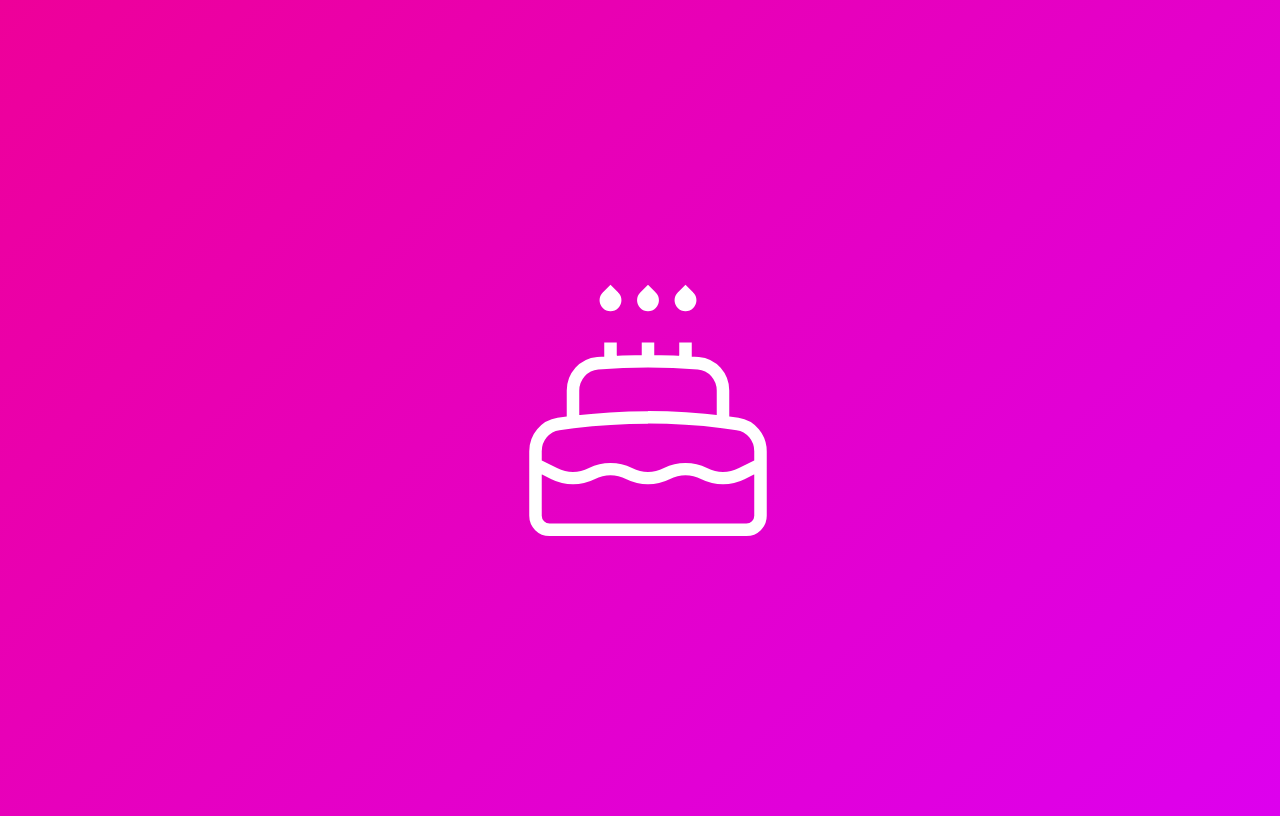
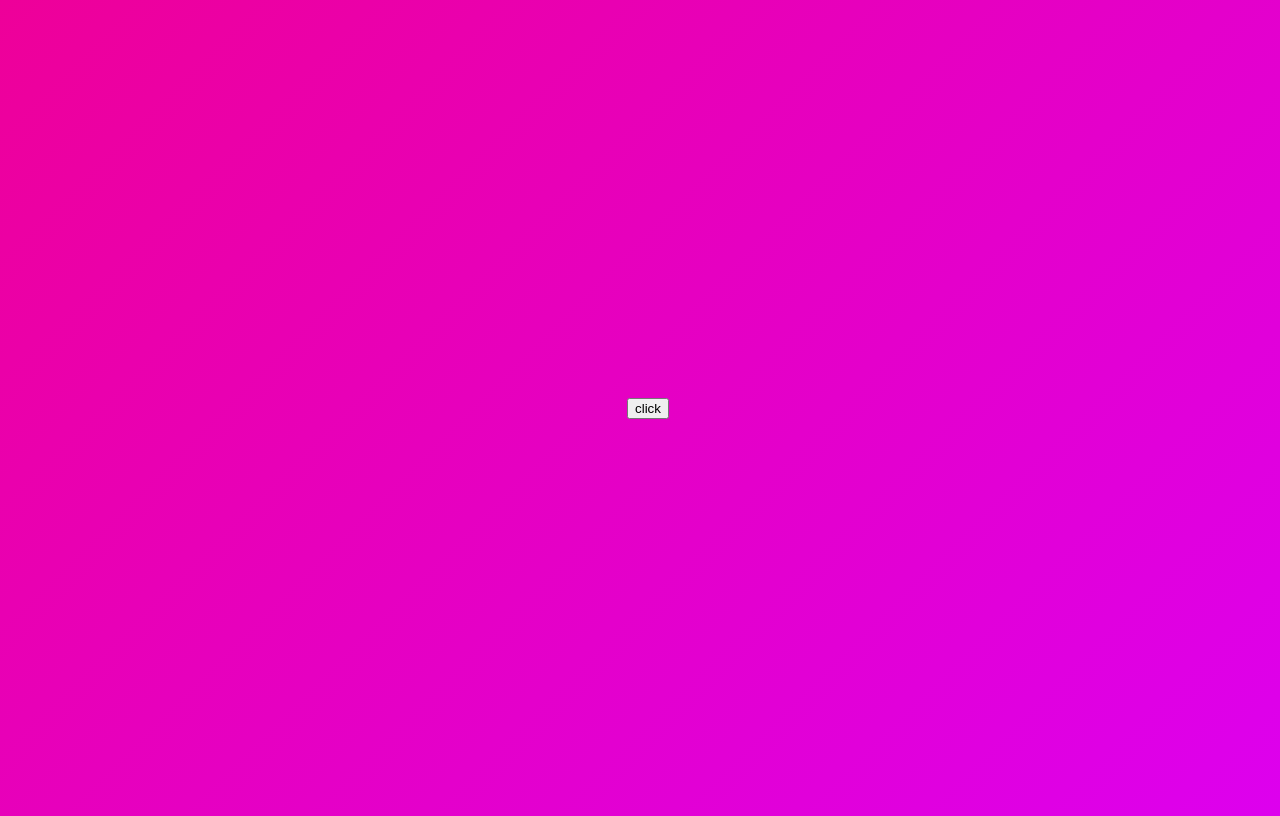
Before and after one commit to kangkyeongseo/framer-motion, a React (Create React App) app: page / in a window 1280 px wide. Built offline with nearby package versions, Linux system fonts and the light colour scheme.

Commit message:
feat: AnimatePresence

```diff
--- a/src/App.js
+++ b/src/App.js
@@ -1,4 +1,5 @@
-import { motion } from "framer-motion";
+import { AnimatePresence, motion } from "framer-motion";
+import { useState } from "react";
 import styled from "styled-components";
 
 const Wrapper = styled(motion.div)`
@@ -9,42 +10,35 @@ const Wrapper = styled(motion.div)`
   align-items: center;
 `;
 
-const Svg = styled(motion.svg)`
+const Box = styled(motion.div)`
   width: 300px;
   height: 300px;
+  border-radius: 50px;
+  background-color: rgba(255, 255, 255, 1);
+  box-shadow: 0 2px 3px rgba(0, 0, 0, 0.1), 0 10px 20px rgba(0, 0, 0, 0.5);
 `;
 
-const svgVariants = {
-  start: { pathLength: 0, opacity: 0 },
-  end: {
-    pathLength: 1,
-    opacity: 1,
-    transition: { default: { duration: 5 }, opacity: { duration: 3 } },
-  },
+const boxVariants = {
+  initial: { opacity: 0, scale: 0, rotateZ: 45 },
+  visible: { opacity: 1, scale: 1, rotateZ: 0 },
+  leaving: { opacity: 0, scale: 0, y: 100 },
 };
 
 function App() {
+  const [isShowing, setIsShowing] = useState(false);
   return (
     <Wrapper>
-      <Svg
-        xmlns="http://www.w3.org/2000/svg"
-        fill="none"
-        viewBox="0 0 24 24"
-        stroke-width="1.5"
-        stroke="currentColor"
-        class="w-6 h-6"
-      >
-        <motion.path
-          variants={svgVariants}
-          initial="start"
-          animate="end"
-          stroke="white"
-          strokeWidth={1}
-          stroke-linecap="round"
-          stroke-linejoin="round"
-          d="M12 8.25v-1.5m0 1.5c-1.355 0-2.697.056-4.024.166C6.845 8.51 6 9.473 6 10.608v2.513m6-4.87c1.355 0 2.697.055 4.024.165C17.155 8.51 18 9.473 18 10.608v2.513m-3-4.87v-1.5m-6 1.5v-1.5m12 9.75l-1.5.75a3.354 3.354 0 01-3 0 3.354 3.354 0 00-3 0 3.354 3.354 0 01-3 0 3.354 3.354 0 00-3 0 3.354 3.354 0 01-3 0L3 16.5m15-3.38a48.474 48.474 0 00-6-.37c-2.032 0-4.034.125-6 .37m12 0c.39.049.777.102 1.163.16 1.07.16 1.837 1.094 1.837 2.175v5.17c0 .62-.504 1.124-1.125 1.124H4.125A1.125 1.125 0 013 20.625v-5.17c0-1.08.768-2.014 1.837-2.174A47.78 47.78 0 016 13.12M12.265 3.11a.375.375 0 11-.53 0L12 2.845l.265.265zm-3 0a.375.375 0 11-.53 0L9 2.845l.265.265zm6 0a.375.375 0 11-.53 0L15 2.845l.265.265z"
-        />
-      </Svg>
+      <button onClick={() => setIsShowing((pre) => !pre)}>click</button>
+      <AnimatePresence>
+        {isShowing && (
+          <Box
+            variants={boxVariants}
+            initial="initial"
+            animate="visible"
+            exit="leaving"
+          />
+        )}
+      </AnimatePresence>
     </Wrapper>
   );
 }
```
